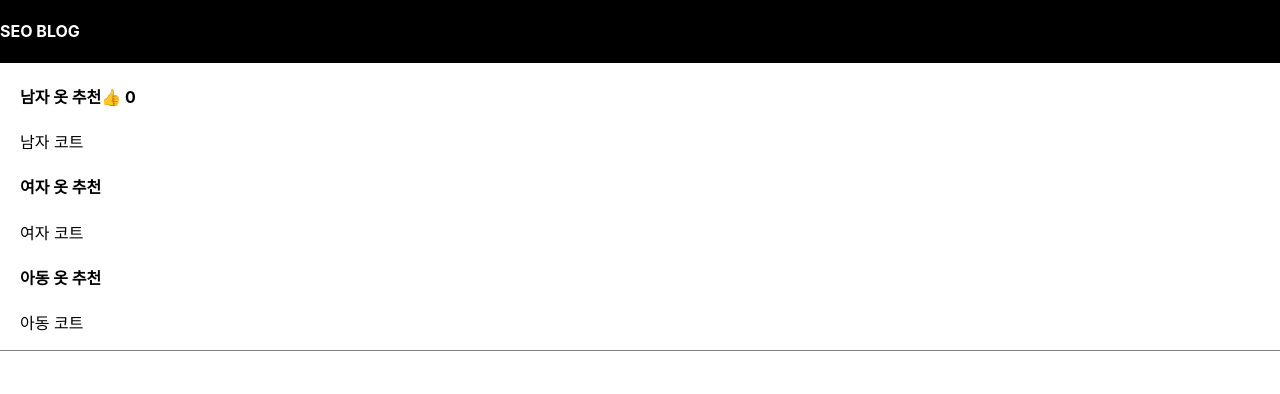
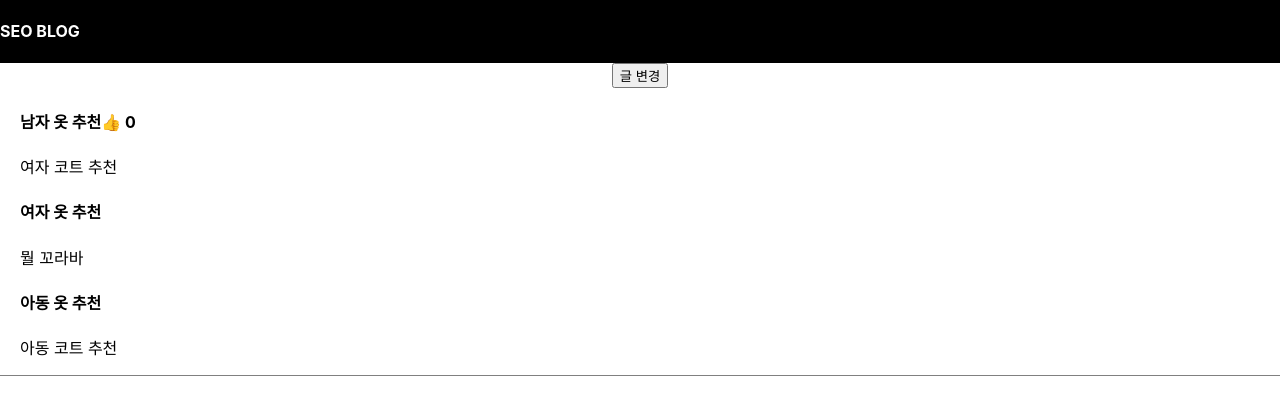
Before and after one commit to aodhzld45/react-seo-blog, a React (Create React App) app: page / in a window 1280 px wide. Shown: the top 394 px of the page. Built offline with nearby package versions, Linux system fonts and the light colour scheme.

Commit message:
2023-11-17 App.js 글변경 테스트

```diff
--- a/src/App.js
+++ b/src/App.js
@@ -6,9 +6,17 @@ function App() {
   let logo = 'SEO BLOG'
   const [postTitle, setPostTitle] = useState(['남자 옷 추천', '여자 옷 추천', '아동 옷 추천']);
   const [goodIcons, setGoodIcons] = useState(0);
+  const [post, setPost] = useState(['여자 코트 추천','뭘 꼬라바', '아동 코트 추천']);
 
   const handleGoodClick = (e) => {
     setGoodIcons(goodIcons => goodIcons + 1);
+  }
+
+  const handleChangePost = () => {
+    // 두 번째 글(post[1])로 변경
+    setPost(post => [post[1], post[1], post[1]]);
+    // 좋아요 수 초기화
+    setGoodIcons(0);
   }
 
 
@@ -18,15 +26,19 @@ function App() {
         <h4 style={{ fontSize : '16px' }}>{ logo } </h4>
       </div>
 
+      <button onClick={handleChangePost}>
+        글 변경
+      </button>
+
       <div className='list'>
         <h4>{postTitle[0]}<span onClick={handleGoodClick}>👍</span> {goodIcons} </h4>
-        <p>남자 코트</p>
+        <p>{post[0]}</p>
 
         <h4>{postTitle[1]}</h4>
-        <p>여자 코트</p>
+        <p>{post[1]}</p>
 
         <h4>{postTitle[2]}</h4>
-        <p>아동 코트</p>
+        <p>{post[2]}</p>
 
 
       </div>
```
